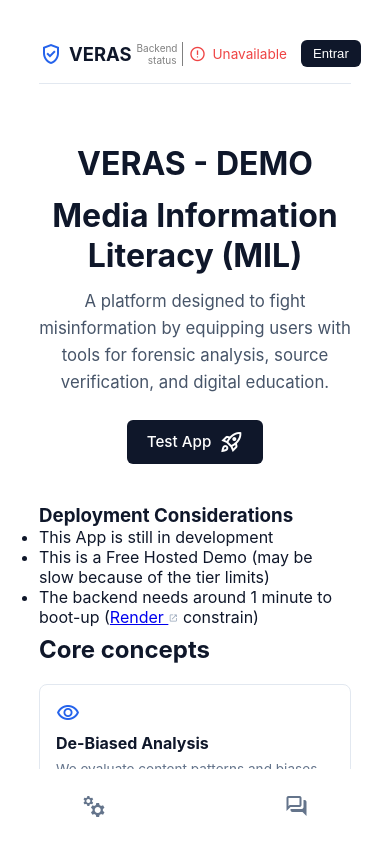
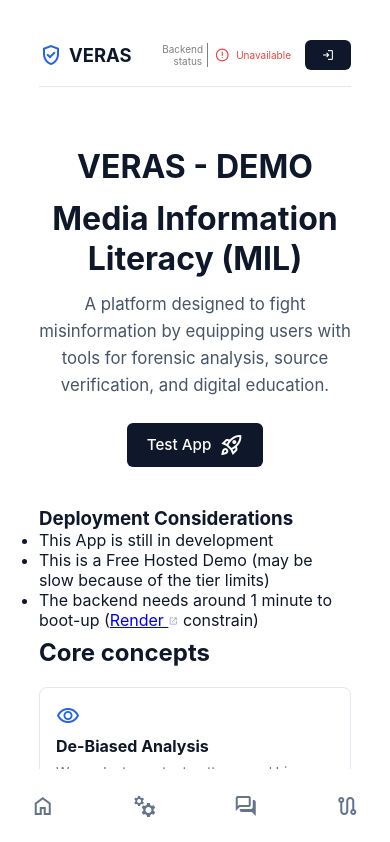
Before and after one commit to veras-unescohack/VERAS-Frontend, a React (Vite) app in the folder Frontend/: page / in a window 390 px wide. Shown: the top 842 px of the page. Built offline with nearby package versions, Linux system fonts and the light colour scheme; no server answers.

Commit message:
CSS responsive en login badge

```diff
--- a/Frontend/src/components/Navigation.jsx
+++ b/Frontend/src/components/Navigation.jsx
@@ -19,13 +19,21 @@ export default function Navigation({ apiUrl }) {
           </Link>
 
           <nav className="nav-links">
+            <NavLink to="/home" className={({ isActive }) => (isActive ? 'nav-item active' : 'nav-item')}>
+              <span className="nav-text">Home</span>
+              <span className="nav-icon material-symbols-outlined">home</span>
+            </NavLink>
             <NavLink to="/breakdown" className={({ isActive }) => (isActive ? 'nav-item active' : 'nav-item')}>
               <span className="nav-text">Media Breakdown</span>
               <span className="nav-icon material-symbols-outlined">manufacturing</span>
             </NavLink>
             <NavLink to="/foro" className={({ isActive }) => (isActive ? 'nav-item active' : 'nav-item')}>
-              <span className="nav-text">Foro</span>
+              <span className="nav-text">Community Forum</span>
               <span className="nav-icon material-symbols-outlined">forum</span>
+            </NavLink>
+            <NavLink to="/guide" className={({ isActive }) => (isActive ? 'nav-item active' : 'nav-item')}>
+              <span className="nav-text">Guide</span>
+              <span className="nav-icon material-symbols-outlined">route</span>
             </NavLink>
           </nav>
         </div>
@@ -33,15 +41,17 @@ export default function Navigation({ apiUrl }) {
         <div className="header-right" style={{ display: 'flex', alignItems: 'center', gap: '14px' }}>
           <StatusBadge apiUrl={apiUrl} />
           {isAuthenticated ? (
-              <div style={{ display: 'flex', alignItems: 'center', gap: '8px', fontSize: '0.85rem' }}>
-                <span style={{ fontWeight: 600, color: '#0f172a' }}>@{user}</span>
-                <button onClick={logout} className="btn-secondary" style={{ padding: '4px 8px', fontSize: '0.78rem' }}>
-                  Salir
+              <div className="auth-section">
+                <span className="auth-user">@{user}</span>
+                <button onClick={logout} className="btn-secondary">
+                  <span className='auth-btn-text'>Logout</span>
+                  <span className='auth-btn-icon material-symbols-outlined'>logout</span>
                 </button>
               </div>
             ) : (
-              <button onClick={() => setShowAuthModal(true)} className="btn-primary" style={{ padding: '6px 12px', fontSize: '0.82rem' }}>
-                Entrar
+              <button onClick={() => setShowAuthModal(true)} className="btn-primary">
+                <span className='auth-btn-text'>Login</span>
+                <span className='auth-btn-icon material-symbols-outlined'>login</span>
               </button>
             )}
         </div>
--- a/Frontend/src/components/StatusBadge.jsx
+++ b/Frontend/src/components/StatusBadge.jsx
@@ -1,4 +1,5 @@
 import React, { useState, useEffect } from 'react';
+import '../styles/statusbadge.css';
 
 export default function StatusBadge({ apiUrl }) {
   const [status, setStatus] = useState('checking'); // checking | waking | ready | error
@@ -39,10 +40,10 @@ export default function StatusBadge({ apiUrl }) {
   }[status];
 
   return (
-    <div style={{ display: 'inline-flex', alignItems: 'center', gap: '6px', fontSize: '0.85rem', color: config.color }}>
-      <span style={{ fontSize: '10px', color: 'gray', width: '40px', textAlign: 'right', padding: '0 5px', borderRight: '1px gray solid'}}>Backend status</span>
-      <span className="material-symbols-outlined" style={{ fontSize: '18px' }}>{config.icon}</span>
-      <span>{config.text}</span>
+    <div className="statusbadge" style={{ color: config.color }}>
+      <span className='statusbadge-title'>Backend status</span>
+      <span className="material-symbols-outlined statusbadge-icon">{config.icon}</span>
+      <span className='statusbadge-text'>{config.text}</span>
     </div>
   );
 }
--- a/Frontend/src/styles/navigation.css
+++ b/Frontend/src/styles/navigation.css
@@ -12,7 +12,7 @@
 
 .header-left {
   display: flex;
-  align-items: center;
+  align-items: flex-start;
   gap: 24px;
 }
 
@@ -58,8 +58,28 @@
   display: none;
 }
 
+/* Auth styles */
+.auth-section {
+  gap: 8px;
+  display: flex;
+  align-items: center;
+  font-size: 0.85rem;
+}
+
+.auth-user {
+  font-weight: 600;
+  color: #0f172a;
+}
+
+.auth-btn-text {
+  display: block;
+}
+.auth-btn-icon {
+  display: none;
+}
+
 /* Mobile accesibility */
-@media only screen and (max-width: 600px) {
+@media only screen and (max-width: 800px) {
   .nav-links {
     background-color: white;
     width: 100%;
@@ -88,4 +108,16 @@
   .nav-text {
     display: none;
   }
+
+  .auth-user {
+    font-size: 12px;
+  }
+  .auth-btn-text {
+    display: none;
+  }
+  .auth-btn-icon {
+    display: block;
+    font-size: 14px;
+  }
+
 }
--- /dev/null
+++ b/Frontend/src/styles/statusbadge.css
@@ -0,0 +1,31 @@
+.statusbadge {
+    display: inline-flex;
+    align-items: center;
+    font-size: 0.85rem;
+    gap: 6px;
+}
+
+.statusbadge-title {
+    font-size: 10px;
+    color: gray;
+    width: 40px;
+    text-align: right;
+    padding: 0 5px;
+    border-right: 1px gray solid
+}
+
+.statusbadge-icon {
+    font-size: 18px;
+}
+
+@media only screen and (max-width: 700px) {
+    .statusbadge-icon {
+        font-size: 16px;
+    }
+    .statusbadge-title {
+        font-size: 10px;
+    }
+    .statusbadge-text {
+        font-size: 10px;
+    }
+}
```
